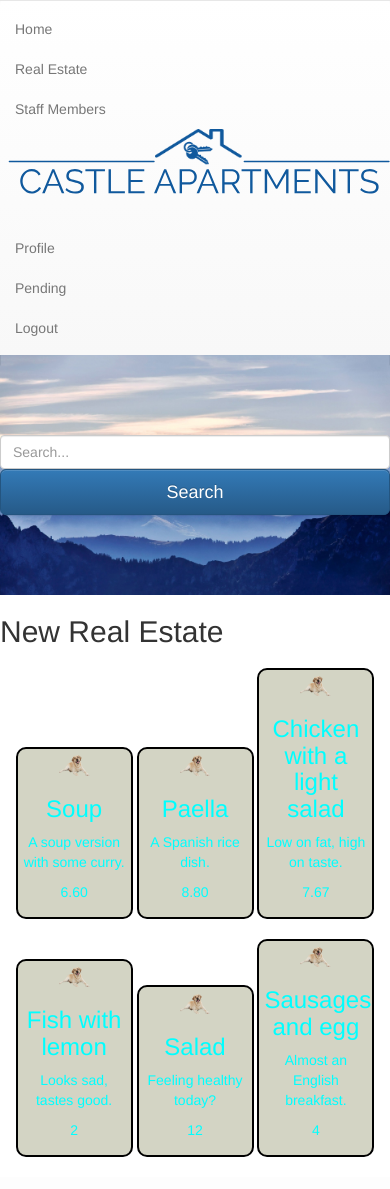
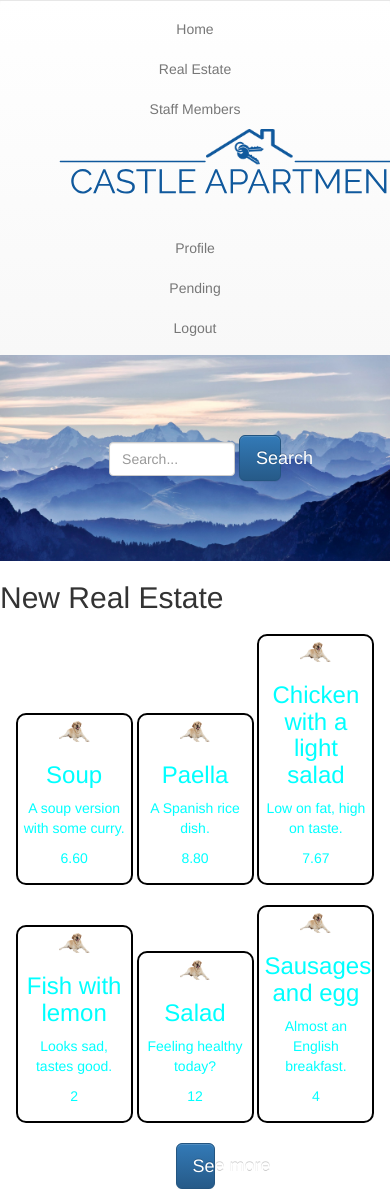
Before and after one commit to ArnthorDj/CastleApartments, a Django app: page / in a window 390 px wide; the page is wider, and only the part inside the window is pictured. Before the commit the page ends 1157 px from the top of that part, so only its background shows below. Run offline with Django 3.2, Linux system fonts and the light colour scheme; some libraries are stand-ins or nearby versions.

Commit message:
Searchbar and navbar

```diff
--- a/static/CSS/base.css
+++ b/static/CSS/base.css
@@ -1,21 +1,50 @@
 
-.header {
-    position: relative;
+.search_bar {
   background-color: #343a40;
   background: url("../Images/mountain.jpg") no-repeat center center;
   background-size: cover;
   padding-top: 8rem;
   padding-bottom: 8rem;
+    text-align: center;
 }
 
 .navbar-default {
-  margin-left:auto;
-  margin-right:auto;
+    text-align: center;
 }
 
-.logo{
-  margin-left:auto;
-  margin-right:auto;
+.navbar-nav {
+    margin-left: 10%;
+    margin-right: 10%;
+
+}
+
+.tab {
+    padding: 50px;
+}
+
+.form {
+    margin: auto;
+    float: inside;
+}
+
+.col-14 {
+    width: 30%;
+    display: inline-block;
+    height: 5%;
+}
+
+.col-12 {
+    width: 10%;
+    display: inline-block;
+    height: 5%;
+}
+
+
+
+.col-13 {
+    margin-left:auto;
+    margin-right:auto;
+    width: 10%;
 }
 
 .image {
@@ -35,50 +64,8 @@
     margin-bottom: 20px;
     text-align: center;
     display: inline-block;
-    background-color: #D3D4C4;
     border-radius: 10px;
     border: 2px solid #000000;
     padding:5px;
     color: aqua;
 }
-
-
-
-@media only screen and (max-width: 1200px) {
-    .foodBox {
-        width:46%;
-        display: inline-block;
-        margin-bottom:20px;
-        text-align:center;
-    }
-
-    .footerBox {
-        width:100%;
-        float:left;
-    }
-}
-
-@media only screen and (max-width: 850px) {
-    .foodBox {
-        width:95%;
-        display: inline-block;
-        margin-bottom:20px;
-        text-align:center;
-    }
-
-    .footerBox {
-        width:100%;
-        float:left;
-    }
-
-    .headerItem {
-        display:none;
-    }
-
-    .headerAlt {
-        display:inline;
-        margin-left:auto;
-        margin-right:auto;
-        font-size:4em;
-    }
-  }
--- a/templates/Home/index.html
+++ b/templates/Home/index.html
@@ -63,6 +63,9 @@
                 <p>4</p>
             </div>
         </main>
+        <div class="col-13">
+                                <button type="submit" class="btn btn-block btn-lg btn-primary">See more</button>
+                              </div>
 
         <!-- Latest compiled and minified JavaScript -->
     {% endblock %}
--- a/templates/base.html
+++ b/templates/base.html
@@ -30,32 +30,32 @@
                 <!-- Collect the nav links, forms, and other content for toggling -->
                 <div class="navbar-collapse" id="navbar">
                     <ul class="nav navbar-nav">
-                        <li><a class="home" href="{% url 'home_index' %}">Home</a></li>
-                        <li><a class="real_estate" href="{% url 'real_estate_index' %}">Real Estate</a></li>
-                        <li><a class="employees" href="{% url 'employees_index' %}">Staff Members</a></li>
-                        <li><img class="logo" src="{% static 'Images/logo.png' %}" alt="logo"></li>
-                        <li><a href="#">{% block profile_contact %} {% endblock %}</a></li>
-                        <li><a class="pending_real_estate" href="#">{% block Your_real_estate_pending %} {% endblock %}</a></li>
-                        <li><a href="{% url 'login_index' %}">{% block Login_logout %} {% endblock %}</a></li>
+                        <li><a class="tab" id="home" href="{% url 'home_index' %}">Home</a></li>
+                        <li><a class="tab" id="real_estate" href="{% url 'real_estate_index' %}">Real Estate</a></li>
+                        <li><a class="tab" id="employees" href="{% url 'employees_index' %}">Staff Members</a></li>
+                        <li><img class="logo" id="logo" src="{% static 'Images/logo.png' %}" alt="logo"></li>
+                        <li><a class="tab" id="profile_none" href="#">{% block profile_contact %} {% endblock %}</a></li>
+                        <li><a class="tab" id="pending_real_estate" href="#">{% block Your_real_estate_pending %} {% endblock %}</a></li>
+                        <li><a class="tab" id="login_logout" href="{% url 'login_index' %}">{% block Login_logout %} {% endblock %}</a></li>
                     <!-- </ul>
                     <ul class="nav navbar-nav navbar-right"> -->
                     </ul>
                 </div><!-- /.navbar-collapse -->
             </div><!-- /.container-fluid -->
         </nav>
-        <header class="header" >
+        <header class="search_bar" >
           <div class="overlay"></div>
             <div class="container1">
                 <div class="row">
                     <div class="hallo">
                     </div>
                     <div class="bla"
-                         <form>
+                         <form class="form">
                             <div class="form-row">
-                              <div class="col-12 col-md-9 mb-2 mb-md-0">
-                                <input type="search" class="form-control form-control-lg" placeholder="Search...">
+                              <div class="col-14">
+                                <input type="search" class="form-control" placeholder="Search...">
                               </div>
-                              <div class="col-12 col-md-3">
+                              <div class="col-12">
                                 <button type="submit" class="btn btn-block btn-lg btn-primary">Search</button>
                               </div>
                             </div>
```
